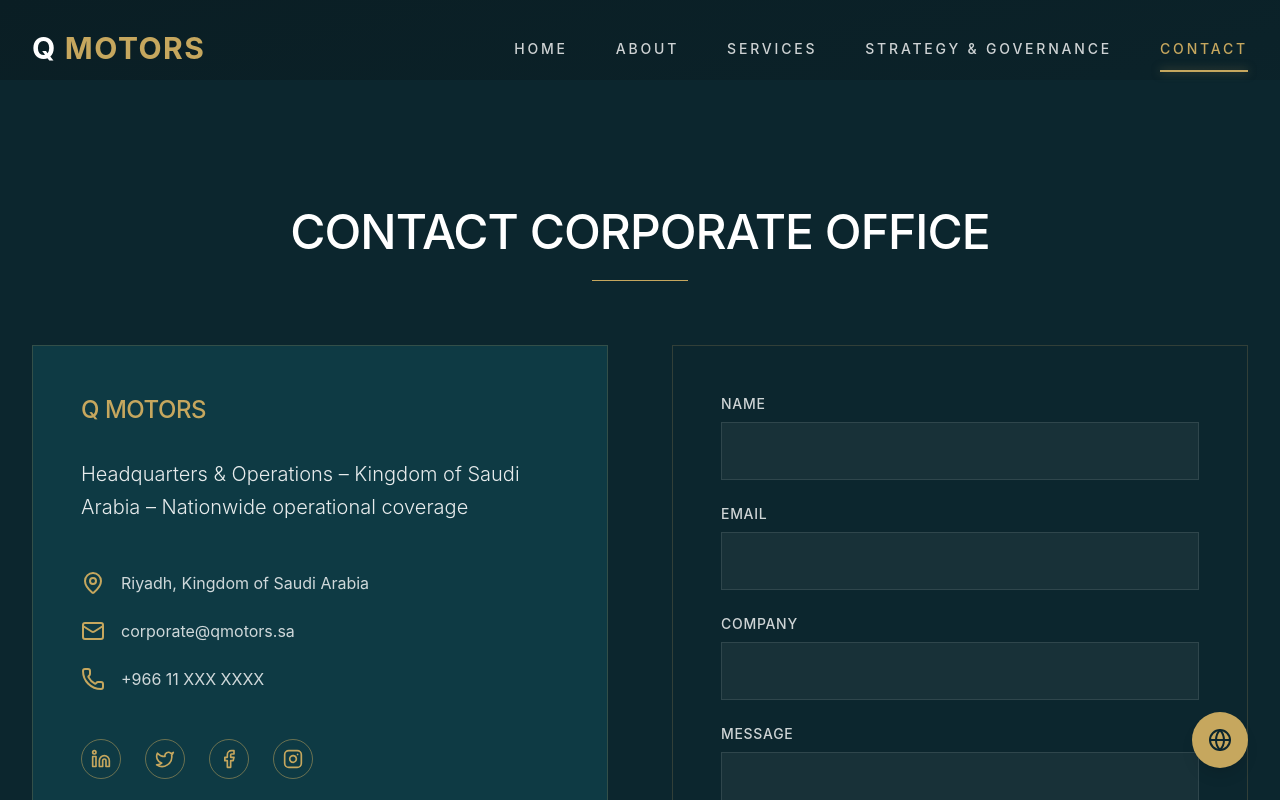
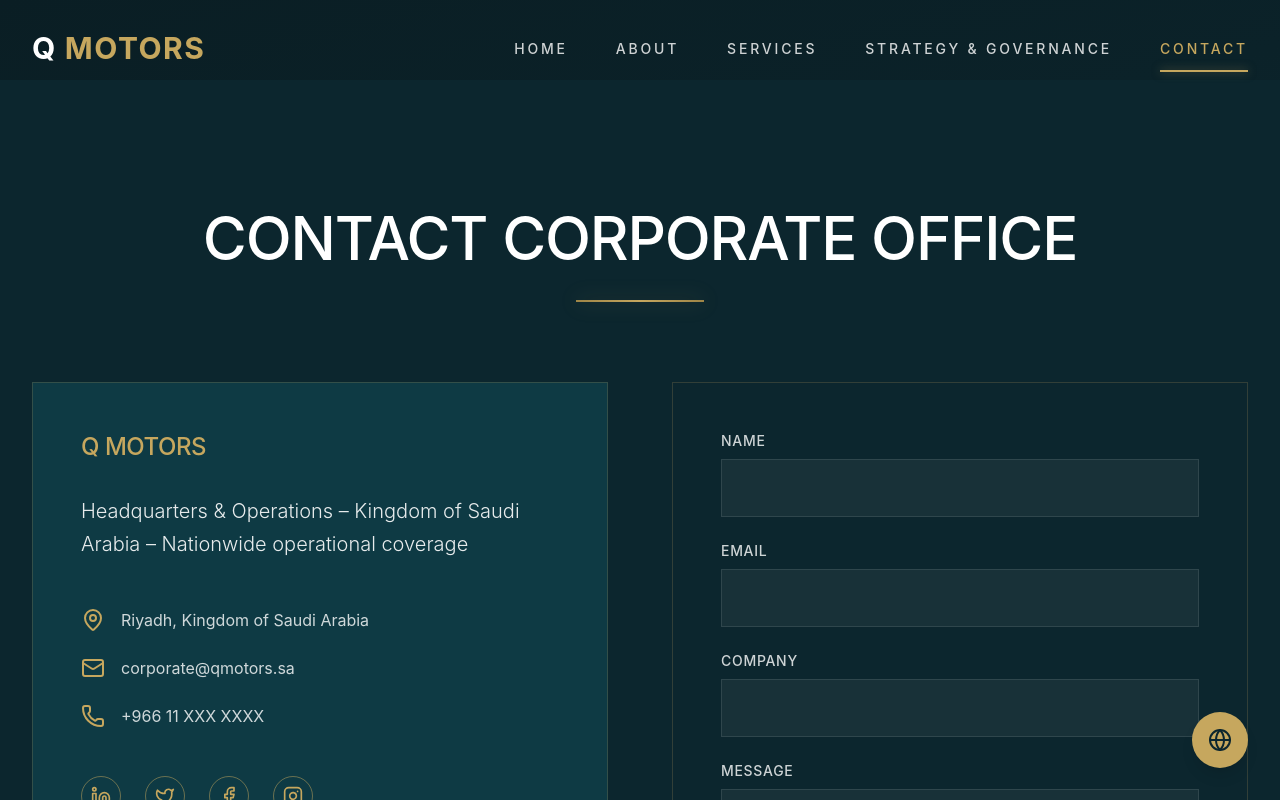
Before and after one commit to Jehad-Horani/q-motors, a Next.js app: page /contact in a window 1280 px wide. Shown: the top 800 px of the page. Built offline with nearby package versions, Linux system fonts and the light colour scheme.

Commit message:
auto-commit for b1769c24-67c8-488c-8f4c-9390377e1bbf

```diff
--- a/components/Shared.tsx
+++ b/components/Shared.tsx
@@ -6,35 +6,53 @@ export const FadeIn = ({
   children,
   delay = 0,
   className = "",
+  direction = "up",
 }: {
   children: React.ReactNode;
   delay?: number;
   className?: string;
-}) => (
+  direction?: "up" | "down" | "left" | "right";
+}) => {
+  const directions = {
+    up: { y: 40, x: 0 },
+    down: { y: -40, x: 0 },
+    left: { x: 40, y: 0 },
+    right: { x: -40, y: 0 },
+  };
+
+  return (
     <motion.div
-    initial={{ opacity: 0, y: 20 }}
-    whileInView={{ opacity: 1, y: 0 }}
-    viewport={{ once: true, margin: "-100px" }}
-    transition={{ duration: 0.8, delay }}
+      initial={{ opacity: 0, ...directions[direction] }}
+      whileInView={{ opacity: 1, x: 0, y: 0 }}
+      viewport={{ once: true, margin: "-80px" }}
+      transition={{ duration: 0.9, delay, ease: [0.25, 0.46, 0.45, 0.94] }}
       className={className}
     >
       {children}
     </motion.div>
   );
+};
 
 export const SectionTitle = ({
   title,
   subtitle,
+  align = "center",
+  light = false,
 }: {
   title: string;
   subtitle?: string;
+  align?: "center" | "left";
+  light?: boolean;
 }) => (
-  <div className="mb-16 text-center">
+  <div className={`mb-20 ${align === "center" ? "text-center" : "text-left"}`}>
     <motion.h2
-      initial={{ opacity: 0, y: 20 }}
+      initial={{ opacity: 0, y: 30 }}
       whileInView={{ opacity: 1, y: 0 }}
       viewport={{ once: true }}
-      className="text-3xl md:text-5xl font-light tracking-tight text-white uppercase"
+      transition={{ duration: 0.8, ease: [0.25, 0.46, 0.45, 0.94] }}
+      className={`text-4xl md:text-6xl font-heading font-medium tracking-tight uppercase ${
+        light ? "text-q-dark" : "text-white"
+      }`}
     >
       {title}
     </motion.h2>
@@ -42,12 +60,46 @@ export const SectionTitle = ({
       initial={{ scaleX: 0 }}
       whileInView={{ scaleX: 1 }}
       viewport={{ once: true }}
-      className="h-px w-24 bg-q-gold mx-auto mt-6"
+      transition={{ duration: 0.8, delay: 0.3, ease: [0.25, 0.46, 0.45, 0.94] }}
+      className={`h-[2px] w-32 bg-gradient-to-r from-q-gold-dark via-q-gold to-q-gold-dark mt-8 ${
+        align === "center" ? "mx-auto" : ""
+      }`}
+      style={{
+        boxShadow: "0 0 20px rgba(198,167,94,0.4)",
+      }}
     />
     {subtitle && (
-      <p className="mt-6 text-q-gold/80 text-lg max-w-2xl mx-auto">
+      <motion.p
+        initial={{ opacity: 0, y: 20 }}
+        whileInView={{ opacity: 1, y: 0 }}
+        viewport={{ once: true }}
+        transition={{ duration: 0.8, delay: 0.4 }}
+        className={`mt-8 text-xl font-body font-light max-w-3xl leading-relaxed ${
+          light ? "text-q-dark/70" : "text-q-gold/90"
+        } ${align === "center" ? "mx-auto" : ""}`}
+      >
         {subtitle}
-      </p>
+      </motion.p>
     )}
   </div>
 );
+
+export const GoldDivider = ({ className = "" }: { className?: string }) => (
+  <div
+    className={`h-px w-full bg-gradient-to-r from-transparent via-q-gold/40 to-transparent ${className}`}
+  />
+);
+
+export const SectionNumber = ({ number }: { number: string | number }) => (
+  <motion.div
+    initial={{ opacity: 0, scale: 0.8 }}
+    whileInView={{ opacity: 1, scale: 1 }}
+    viewport={{ once: true }}
+    transition={{ duration: 0.6 }}
+    className="relative"
+  >
+    <span className="text-8xl md:text-[10rem] font-heading font-bold text-transparent bg-clip-text bg-gradient-to-b from-q-gold/30 to-q-gold/5 leading-none">
+      {String(number).padStart(2, '0')}
+    </span>
+  </motion.div>
+);
```
Lines whose indentation alone changed are shown as unchanged.
